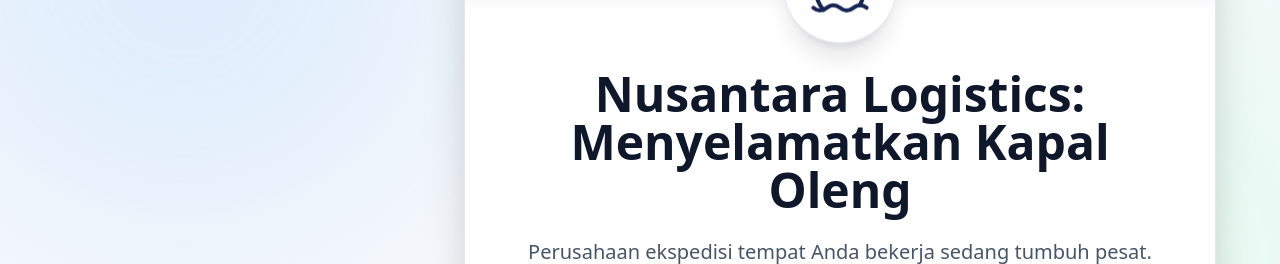
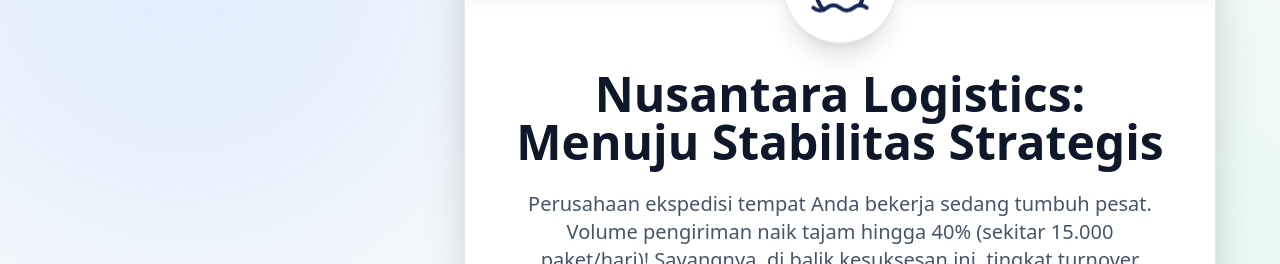
Before and after one commit to wiliansyah/wiskar-pio-casestudy, a React (Vite) app: page / in a window 1280 px wide. Shown: the part 285-549 px from the top of the page. Built offline with nearby package versions, Linux system fonts and the light colour scheme; grey boxes are pictures that could not be loaded.

Commit message:
updated title

```diff
--- a/src/App.tsx
+++ b/src/App.tsx
@@ -53,7 +53,7 @@
 const STORY_NODES: Record<string, StoryNode> = {
   intro: {
     type: 'intro',
-    title: "Nusantara Logistics: Menyelamatkan Kapal Oleng",
+    title: "Nusantara Logistics: Menuju Stabilitas Strategis",
     image: "https://images.unsplash.com/photo-1580674285054-bed31e145f59?auto=format&fit=crop&w=1000&q=80",
     icon: Ship,
     context: "Simulasi Role-Play L&D",
```
